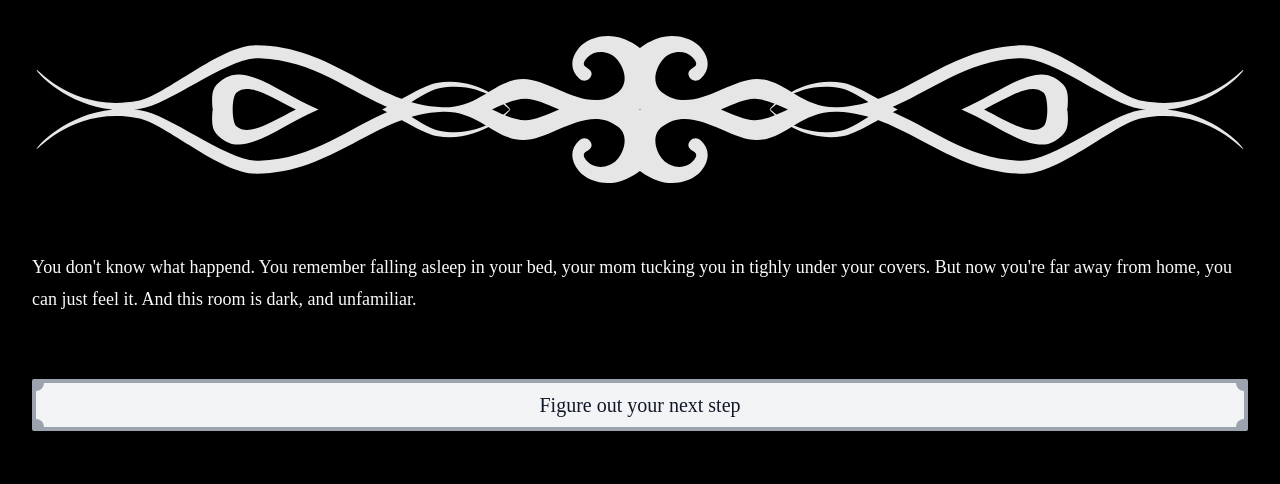
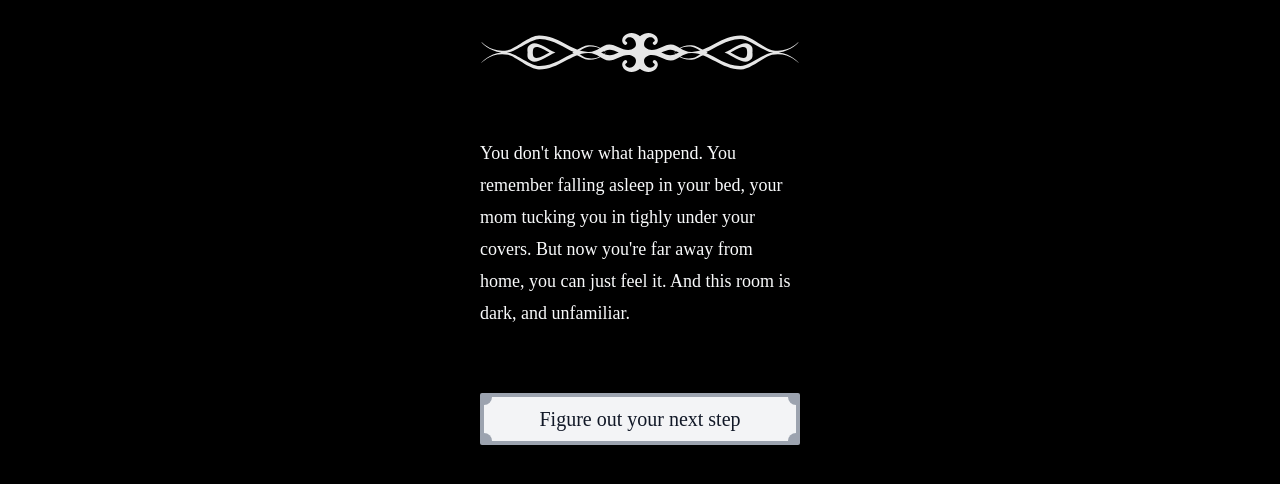
Before and after one commit to rowens794/choose-your-own-adventure, a Next.js app: page /game in a window 1280 px wide. Shown: the top 484 px of the page. Built offline with nearby package versions, Linux system fonts and the light colour scheme; a web font is replaced by a local one.

Commit message:
changed view

```diff
--- a/pages/game.tsx
+++ b/pages/game.tsx
@@ -59,7 +59,7 @@ export default function Home() {
         <link rel="icon" href="/favicon.ico" />
       </Head>
       <main
-        className="bg-center bg-cover h-[calc(100%-100px)] overflow-y-hidden w-full relative z-20"
+        className="bg-center bg-cover h-[calc(100%-100px)] max-w-sm mx-auto overflow-y-hidden w-full relative z-20"
         style={{ minHeight: "-webkit-fill-available" }}
       >
         <div className="h-screen flex flex-col">
```
